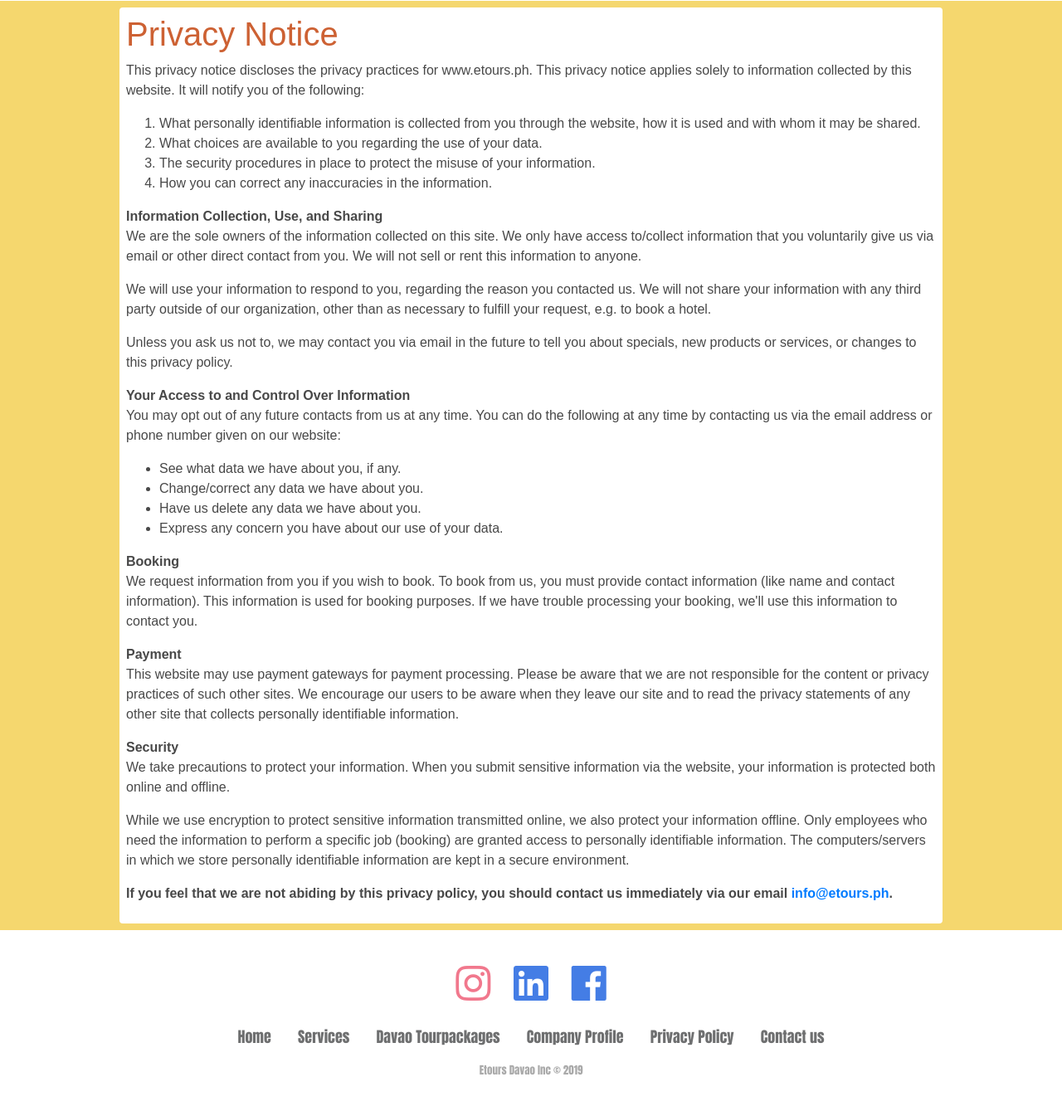
After one commit to etours-davao-inc/static-site-py, a Flask app: template templates/privacy-policy.html in a window 1280 px wide. The commit adds this page. Shown: the part 315-1654 px from the top of the page at 83% size. Run offline with Flask 2, Linux system fonts and the light colour scheme; the template is opened without the code that fills it, so the values that code supplies are empty; parts of the project's set-up code (start-up, migrations or seed data) failed here and were passed over; some libraries are stand-ins or nearby versions; some web fonts are replaced.

Commit message:
Create privacy policy page

```diff
--- a/app.py
+++ b/app.py
@@ -39,6 +39,10 @@ def companyprofile():
 def contactus():
   return render_template('contact-us.html')
 
+@app.route('/privacy-policy')
+def privacypolicy():
+  return render_template('privacy-policy.html')
+
 @app.errorhandler(404)
 def page_not_found(e):
   return render_template('404.html')
--- a/templates/nav.html
+++ b/templates/nav.html
@@ -9,7 +9,7 @@
         <a class="dropdown-item border-bottom" href="{{url_for('tourpackages')}}">Davao Tourpackages</a>
         <a class="dropdown-item border-bottom" href="{{url_for('companyprofile')}}">Company Profile</a>
         <a class="dropdown-item border-bottom" href="{{url_for('contactus')}}">Contact Us</a>
-        <a class="dropdown-item" href="/privacy-policy">Privacy Policy</a>
+        <a class="dropdown-item" href="{{url_for('privacypolicy')}}">Privacy Policy</a>
       </div>
     </div>
     <a href="/">
--- /dev/null
+++ b/templates/privacy-policy.html
@@ -0,0 +1,32 @@
+{% extends 'base.html' %}
+{% block stylesheets %}
+  {{ super() }}
+
+{% endblock %}
+{% block container %}
+    <div class="responsive-widths my-2 p-2 bg-white rounded">
+      <h1 class="chilean-fire">Privacy Notice</h1>
+      <p>This privacy notice discloses the privacy practices for&nbsp;www.etours.ph. This privacy notice applies solely to information collected by this website. It will notify you of the following:</p>
+      <ol type="1">
+      <li>What personally identifiable information is collected from you through the website, how it is used and with whom it may be shared.</li>
+      <li>What choices are available to you regarding the use of your data.</li>
+      <li>The security procedures in place to protect the misuse of your information.</li>
+      <li>How you can correct any inaccuracies in the information.</li>
+      </ol>
+      <p><strong>Information Collection, Use, and Sharing</strong>&nbsp;<br />We are the sole owners of the information collected on this site. We only have access to/collect information that you voluntarily give us via email or other direct contact from you. We will not sell or rent this information to anyone.</p>
+      <p>We will use your information to respond to you, regarding the reason you contacted us. We will not share your information with any third party outside of our organization, other than as necessary to fulfill your request, e.g. to book a hotel.</p>
+      <p>Unless you ask us not to, we may contact you via email in the future to tell you about specials, new products or services, or changes to this privacy policy.</p>
+      <p><strong>Your Access to and Control Over Information</strong>&nbsp;<br />You may opt out of any future contacts from us at any time. You can do the following at any time by contacting us via the email address or phone number given on our website:</p>
+      <ul>
+      <li>See what data we have about you, if any.</li>
+      <li>Change/correct any data we have about you.</li>
+      <li>Have us delete any data we have about you.</li>
+      <li>Express any concern you have about our use of your data.</li>
+      </ul>
+      <p><strong>Booking</strong><strong><br /></strong>We request information from you if you wish to book. To book from us, you must provide contact information (like name and contact information). This information is used for booking purposes. If we have trouble processing your booking, we'll use this information to contact you.</p>
+      <p><strong>Payment</strong><br />This website may use payment gateways for payment processing. Please be aware that we are not responsible for the content or privacy practices of such other sites. We encourage our users to be aware when they leave our site and to read the privacy statements of any other site that collects personally identifiable information.</p>
+      <p><strong>Security</strong>&nbsp;<br />We take precautions to protect your information. When you submit sensitive information via the website, your information is protected both online and offline.</p>
+      <p>While we use encryption to protect sensitive information transmitted online, we also protect your information offline. Only employees who need the information to perform a specific job (booking) are granted access to personally identifiable information. The computers/servers in which we store personally identifiable information are kept in a secure environment.</p>
+      <p><strong>If you feel that we are not abiding by this privacy policy, you should contact us immediately via our email <a href="mailto:infor@etours.ph">info@etours.ph</a>.</strong></p>
+    </div>
+{% endblock %}
```
